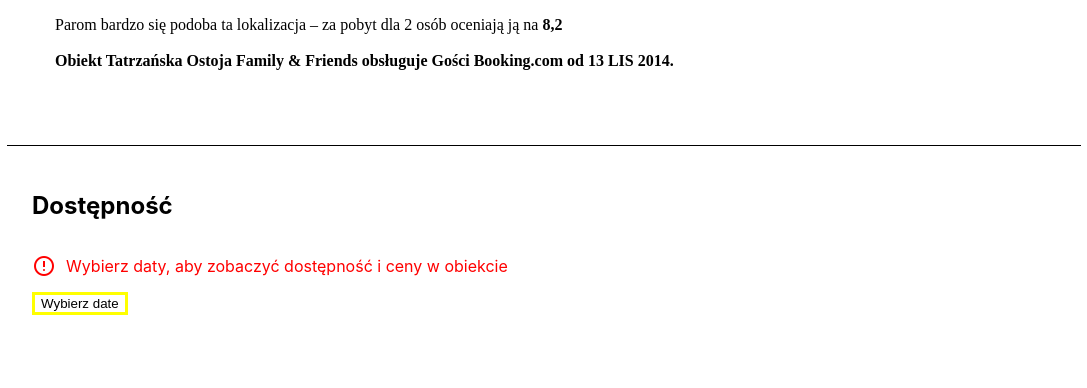
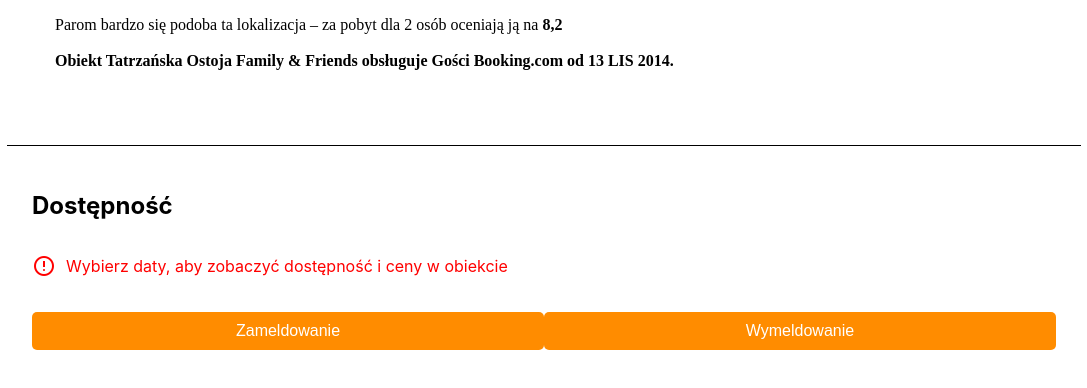
Before and after one commit to Selwat/StronaPensjonatuWGorach, a React (Create React App) app: page / in a window 1280 px wide. Shown: the part 1783-2171 px from the top of the page, without its empty margins (73-1160 px from the left). Before the commit the page ends 2148 px from the top, so only its background shows below. Built offline with nearby package versions, Linux system fonts and the light colour scheme; a web font is replaced by a local one.

Commit message:
Creation of a system for selecting the date

```diff
--- a/src/Components/dostepnosc.js
+++ b/src/Components/dostepnosc.js
@@ -3,38 +3,22 @@ import DatePicker from 'react-datepicker';
 import 'react-datepicker/dist/react-datepicker.css';
 
 const Dostepnosc = () => {
-const [selectedMonth, setSelectedMonth] = useState(null);
-const [selectedDay, setSelectedDay] = useState(null);
+  const [selectedDate, setSelectedDate] = useState(null);
   const [isDostepnoscVisible, setDostepnoscVisible] = useState(false);
   const [isResetVisible, setResetVisible] = useState(false);
+  const [isWymeldowanieVisible, setWymeldowanieVisible] = useState(false);
 
-const handleMonthChange = (date) => {
-setSelectedMonth(date);
+  const handleDateChange = (date) => {
+    setSelectedDate(date);
   };
 
-const handleDayChange = (date) => {
-setSelectedDay(date);
-};
-
-const renderMonthPicker = () => {
+  const renderDatePicker = () => {
     return (
       <DatePicker
-     selected={selectedMonth}
-     onChange={handleMonthChange}
-     dateFormat="MMMM yyyy"
-     showMonthYearPicker
-   />
-);
-};
-
-const renderDayPicker = () => {
-return (
-<DatePicker
-selected={selectedDay}
-onChange={handleDayChange}
+        selected={selectedDate}
+        onChange={handleDateChange}
         dateFormat="dd.MM.yyyy"
-minDate={selectedMonth && new Date(selectedMonth.getFullYear(), selectedMonth.getMonth(), 1)}
-maxDate={selectedMonth && new Date(selectedMonth.getFullYear(), selectedMonth.getMonth() + 1, 0)}
+        minDate={new Date()}
       />
     );
   };
@@ -45,11 +29,19 @@ setResetVisible(true);
   };
 
   const handleResetClick = () => {
-setSelectedMonth(null);
-setSelectedDay(null);
+    setSelectedDate(null);
     setDostepnoscVisible(false);
     setResetVisible(false);
+    setWymeldowanieVisible(false);
   };
+  /////////////////////////
+  const handleWymeldujClick = () => {
+    setWymeldowanieVisible(true);
+    setResetVisible(true);
+  };
+
+
+
 
   return (
     <div className="DostepnoscDiv">
@@ -58,27 +50,34 @@ return (
         <span class="material-symbols-outlined">error</span>
         <p>Wybierz daty, aby zobaczyć dostępność i ceny w obiekcie</p>
       </div>
+
+      <div className="OknoWyboruDaty">
+
         <div className="OknoDostepnosci" style={{ display: isDostepnoscVisible ? 'block' : 'none' }}>
           <div className="input-container">
-<label>Wybierz miesiąc:</label>
-{renderMonthPicker()}
+            <label>Wybierz datę zameldowania:</label>
+            {renderDatePicker()}
           </div>
-{selectedMonth && (
+        </div>
+
+        <div className="OknoWymeldowania" style={{ display: isWymeldowanieVisible ? 'block' : 'none' }}>
           <div className="input-container">
-<label>Wybierz dzień:</label>
-{renderDayPicker()}
+            <label>Wybierz datę wymeldowania:</label>
+            {renderDatePicker()}
           </div>
+        </div>
+
+        {isDostepnoscVisible ? (
+          <button className="DostepnoscReset" onClick={handleResetClick}>Resetuj</button>
+        ) : (
+          <button className="DostepnoscData" onClick={handleDostepnoscClick}>Zameldowanie</button>
+
         )}
+        {isWymeldowanieVisible ? '' : (
+          <button className="WymeldowanieData"  onClick={handleWymeldujClick}>Wymeldowanie</button>
+        )}
+
       </div>
-{isResetVisible ? (
-<button className="DostepnoscReset" onClick={handleResetClick}>
-Resetuj
-</button>
-) : (
-<button className="DostepnoscData" onClick={handleDostepnoscClick}>
-Wybierz date
-</button>
-)}
     </div>
   );
 };
--- a/src/style.css
+++ b/src/style.css
@@ -6,6 +6,7 @@ body {
     box-sizing: border-box;
     padding: 0;
     margin: 0;
+    padding-bottom: 1000px;
 }
 .baner {
     position: relative;
@@ -232,7 +233,122 @@ body {
 }
 
 .DostepnoscData{
-    background: #fff;
-    border: yellow 3px solid;
+    background:none;
+    border: none;
+    cursor: pointer;
+    font-size: 17px;
+}
 
-}
+.OknoWyboruDaty {
+    display: flex;
+    justify-content: space-between;
+    align-items: center;
+    margin-top: 20px;
+  }
+
+  .OknoDostepnosci {
+    display: flex;
+    flex-direction: column;
+    align-items: center;
+    margin-right: 20px;
+    background-color: #f7f7f7;
+    padding: 20px;
+    border-radius: 10px;
+    box-shadow: 0px 0px 10px rgba(0, 0, 0, 0.2);
+  }
+  .OknoWymeldowania {
+    display: flex;
+    flex-direction: column;
+    align-items: center;
+    flex-wrap: wrap;
+    margin-right: 20px;
+    background-color: #f7f7f7;
+    padding: 20px;
+    border-radius: 10px;
+    box-shadow: 0px 0px 10px rgba(0, 0, 0, 0.2);
+  }
+
+  .input-container {
+    margin-bottom: 10px;
+  }
+
+  label {
+    font-weight: bold;
+    margin-right: 10px;
+  }
+
+  input {
+    padding: 10px;
+    border: none;
+    border-radius: 5px;
+    box-shadow: 0px 0px 5px rgba(0, 0, 0, 0.1);
+  }
+
+  .DostepnoscData {
+    padding: 10px 20px;
+    background-color: #ff8c00;
+    color: white;
+    border: none;
+    border-radius: 5px;
+    font-size: 16px;
+    cursor: pointer;
+    transition: background-color 0.2s;
+  }
+
+  .DostepnoscData:hover {
+    background-color: #ff6f00;
+  }
+
+  .DostepnoscReset {
+    padding: 10px 20px;
+    background-color: #e0e0e0;
+    color: #333;
+    border: none;
+    border-radius: 5px;
+    font-size: 16px;
+    cursor: pointer;
+    transition: background-color 0.2s;
+    }
+
+    .DostepnoscReset:hover {
+    background-color: #c5c5c5;
+    }
+
+    .WymeldowanieData {
+    padding: 10px 20px;
+    background-color: #4caf50;
+    color: white;
+    border: none;
+    border-radius: 5px;
+    font-size: 16px;
+    cursor: pointer;
+    transition: background-color 0.2s;
+    }
+
+    .WymeldowanieData:hover {
+    background-color: #3d8b3d;
+    }
+
+    .OknoDostepnosci {
+    margin-right: 0;
+    margin-bottom: 20px;
+    }
+
+    .DostepnoscData, .WymeldowanieData {
+    width: 50%;
+    }
+
+    .WymeldowanieData {
+        padding: 10px 20px;
+        background-color: #ff8c00;
+        color: white;
+        border: none;
+        border-radius: 5px;
+        font-size: 16px;
+        cursor: pointer;
+        transition: background-color 0.2s;
+      }
+
+      .WymeldowanieData:hover {
+        background-color: #ff6f00;
+      }
```
Lines whose indentation alone changed are shown as unchanged.
